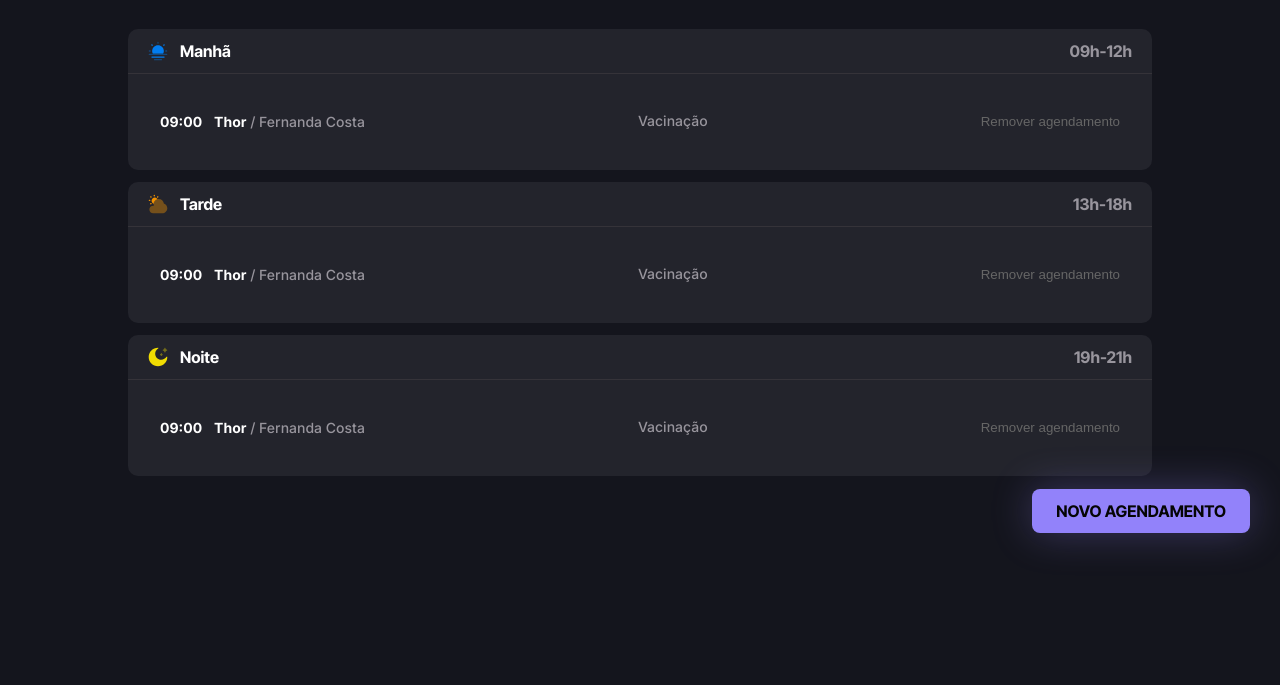
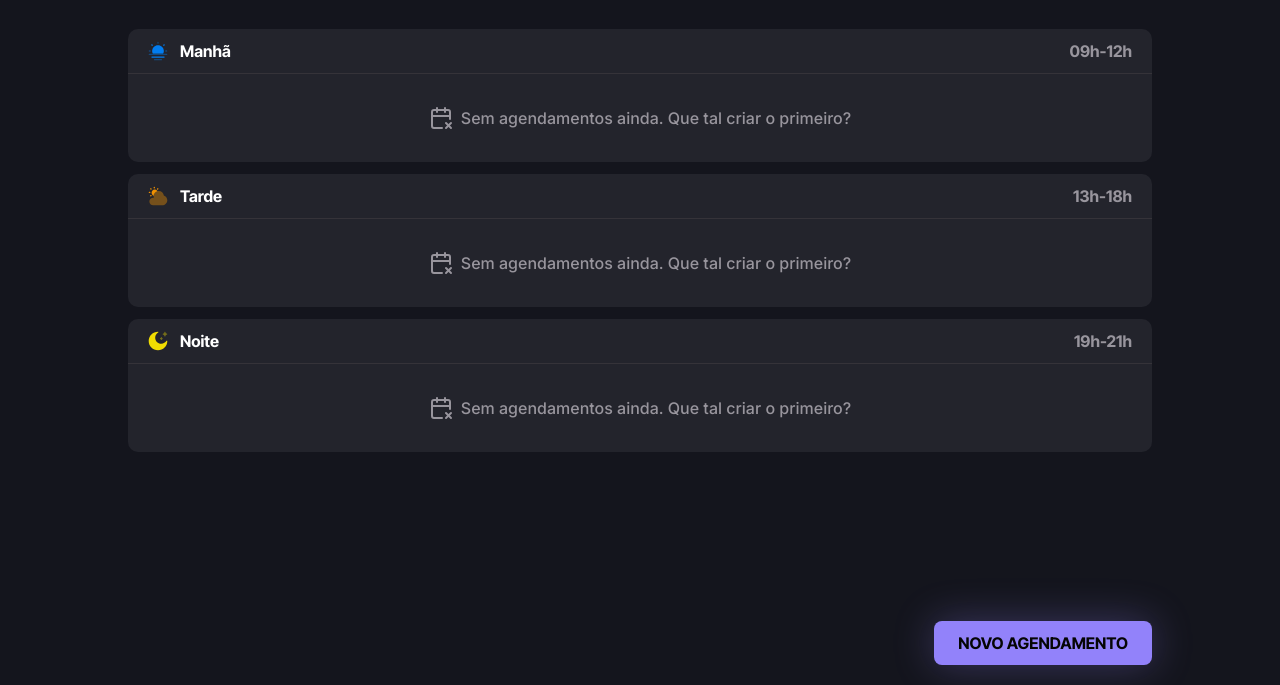
Before and after one commit to raissaaciolee/Agendamento-de-Petshop, a plain HTML site: page index.html in a window 1280 px wide. Shown: the part 115-800 px from the top of the page. Drawn offline with Linux system fonts and the light colour scheme.

Commit message:
|| feat: mensagem "Sem agendamentos", correções no footer e bloqueio de scroll ||
Descrição:
- Criada mensagem "Sem agendamentos" para exibir ao usuário quando não houver agendamentos disponíveis no período selecionado;
- Corrigido o posicionamento do footer, que apresentava falhas em algumas resoluções de tela;
- Ajustada a altura da página para garantir que o layout ocupe corretamente a tela inteira;
- Implementado o bloqueio de scroll da página principal enquanto o formulário estiver aberto, permitindo scroll apenas dentro do próprio formulário.

```diff
--- a/index.html
+++ b/index.html
@@ -4,7 +4,6 @@
     <meta charset="UTF-8" />
     <meta name="viewport" content="width=device-width, initial-scale=1.0" />
     <title>Agendamento de Serviços | Mundo Pet</title>
-
     <link
       rel="shortcut icon"
       href="./src/assets/favicon.svg"
@@ -38,7 +37,7 @@
                 </header>
 
                 <ul class="appointment-list grid g-12">
-                    <li class="appointment-item grid" role="list">
+                    <!-- <li class="appointment-item grid" role="list">
                         <div class="time-and-names flex items-center g-12">
                             <b class="appointment-time lh-24">09:00</b>
                             <div class="appointment-details  items-center g-4">
@@ -51,6 +50,10 @@
                             <span class="tooltip">Vacinação</span>
                         </div>
                         <button type="button" class="remove-appointment transition lh-16" aria-label="Remover agendamento">Remover agendamento</button>
+                    </li> -->
+                    <li class="no-schedules flex items-center g-8">
+                        <img src="./src/assets/calendar-x.svg" alt="">
+                        <span>Sem agendamentos ainda. Que tal criar o primeiro?</span>
                     </li>
                 </ul>
             </section>
@@ -65,7 +68,7 @@
                 </header>
 
                 <ul class="appointment-list grid g-12">
-                    <li class="appointment-item grid" role="list">
+                    <!-- <li class="appointment-item grid" role="list">
                         <div class="time-and-names flex items-center g-12">
                             <b class="appointment-time lh-24">09:00</b>
                             <div class="appointment-details  items-center g-4">
@@ -78,6 +81,10 @@
                             <span class="tooltip">Vacinação</span>
                         </div>
                         <button type="button" class="remove-appointment transition lh-16" aria-label="Remover agendamento">Remover agendamento</button>
+                    </li> -->
+                    <li class="no-schedules flex items-center g-8">
+                        <img src="./src/assets/calendar-x.svg" alt="">
+                        <span>Sem agendamentos ainda. Que tal criar o primeiro?</span>
                     </li>
                 </ul>
             </section>
@@ -91,7 +98,7 @@
                 </header>
 
                 <ul class="appointment-list grid g-12">
-                    <li class="appointment-item grid" role="list">
+                    <!-- <li class="appointment-item grid" role="list">
                         <div class="time-and-names flex items-center g-12">
                             <b class="appointment-time lh-24">09:00</b>
                             <div class="appointment-details  items-center g-4">
@@ -104,6 +111,10 @@
                             <span class="tooltip">Vacinação</span>
                         </div>
                         <button type="button" class="remove-appointment transition lh-16" aria-label="Remover agendamento">Remover agendamento</button>
+                    </li> -->
+                    <li class="no-schedules flex items-center g-8">
+                        <img src="./src/assets/calendar-x.svg" alt="">
+                        <span>Sem agendamentos ainda. Que tal criar o primeiro?</span>
                     </li>
                 </ul>
             </section>
@@ -113,6 +124,7 @@
             <button type="button" class="button">Novo agendamento</button>
         </footer>
     </div>
+
 
     <!-- FORMULÁRIO DE AGENDAMENTO -->
     <div class="overlay hidden">
--- a/src/styles/components/schedule-sections.css
+++ b/src/styles/components/schedule-sections.css
@@ -1,10 +1,10 @@
+/* Estilização para cada período */
 .schedule-section {
     background-color: var(--background-tertiary);
     border-radius: 1rem;
-}
 
-/* Estilização do header */
-.schedule-section header {
+    /* Estilização do header */
+    & header {
         padding: 1.2rem 2rem;
         border-bottom: 1px solid var(--border-divisor);
 
@@ -13,6 +13,7 @@
             margin-left: auto;
             font: 700 1.6rem var(--ff-inter-tight);
         }
+    }
 }
 
 .appointment-list {
@@ -26,8 +27,21 @@
         "service"
         "remove-appointment";
 
-        /* Adiciona borda inferior nos itens, exceto no último */
-        &:not(:last-child) { border-bottom: 1px solid var(--border-divisor); }
+        /* Adiciona borda superior nos itens, exceto no primeiro */
+        &:not(:first-child) { border-top: 1px solid var(--border-divisor); }
+    }
+}
+
+/* Mensagem informando que naquele período não há agendamentos */
+.no-schedules {
+    padding-block: 1.2rem;
+    justify-self: center;
+    font-size: 1.6rem;
+
+    & span {
+        max-width: 20ch;
+        word-wrap: break-word;
+        text-align: center;
     }
 }
 
@@ -69,7 +83,7 @@
         background-color: var(--background-secondary);
         color: var(--content-primary);
         padding: 1.2rem;
-        border-radius: 0.4rem;
+        border-radius: 0.8rem;
         width: 30rem;
         text-align: center;
         z-index: 10;
@@ -109,4 +123,7 @@
         /* Remove o margin dos elementos para melhorar o alinhamento */
         & .service, & .remove-appointment { margin: 0; }
     }
+
+    /* Tira a largura máxima */
+    .no-schedules span { max-width: none; }
 }
--- a/src/styles/form.css
+++ b/src/styles/form.css
@@ -1,8 +1,7 @@
 /* Para desfocar o fundo */
 .overlay {
   position: absolute;
-  top: 0;
-  left: 0;
+  inset: 0;
   width: 100%;
   min-height: 100%;
   z-index: 999;
@@ -22,6 +21,7 @@
     }
 }
 
+/* Estilização do formulário */
 .form {
     position: absolute;
     padding: 4rem 2rem;
@@ -30,11 +30,15 @@
     border-radius: 1.2rem;
     position: relative;
     animation: appear .5s ease-in-out backwards;
+    max-height: 85vh;
+    overflow-y: auto;
+    scrollbar-width: none;
 
     /* Estilização do botão de fechar o formulário */
     & .close-form {
         position: absolute;
-        inset: .8rem .8rem auto auto;
+        top: .8rem;
+        right: .8rem;
 
         &:hover {
             transform: scale(1.1);
@@ -53,14 +57,10 @@
 }
 
 @media (width >= 1024px) {
-    .overlay {
-        display: flex;
-        align-items: center;
-    }
-
+    /* Largura máxima do formulário e margin-top flexível */
     .form {
         max-width: 44.5rem;
-        margin-block: 2.6rem;
+        margin-top: 5%;
 
         /* Inputs de data e hora lado a lado em telas maiores */
         & .date-hour-inputs {
--- a/src/styles/global.css
+++ b/src/styles/global.css
@@ -41,7 +41,10 @@
   margin-inline: auto;
 }
 
+html { height: 100%; }
+
 body {
+    min-height: 100%;
     position: relative;
     font: 500 1.4rem var(--ff-inter);
     background-color: var(--background-primary);
--- a/src/styles/layout.css
+++ b/src/styles/layout.css
@@ -1,25 +1,37 @@
+/* Logo fixado no topo */
 #logo {
     position: absolute;
     top: 0;
     z-index: 1000;
 }
 
+/* Container principal do agendamento */
 #schedule-display {
-    padding-block-start: 5.6rem;
+    padding-block: 5.6rem;
+    min-height: 100vh;
+    position: relative;
 
+    /* Cabeçalho do agendamento */
     & #main-header {
         margin-bottom: 3.2rem;
 
-        & input { max-width: 18.3rem; }
+        /* Campo de input no cabeçalho */
+        & input {
+            max-width: 18.3rem;
+        }
     }
 
+    /* Container de agendamentos */
     & #scheduled-appointments-container {
         margin-bottom: 5.6rem;
     }
 
+    /* Rodapé da página com o botão */
     & footer {
         width: 100vw;
         margin-inline: calc(-50vw + 50%);
+        position: absolute;
+        inset: auto 0 0 0;
         background-color: var(--background-tertiary);
         padding-block: 1.8rem;
         text-align: center;
@@ -27,25 +39,30 @@
 }
 
 @media (width >= 1024px) {
+    /* Ajuste do container principal em telas grandes */
     #schedule-display {
-        padding-block: 6.2rem 7.2rem;
+        padding-block: 6.2rem 8rem;
 
+        /* Ajuste do cabeçalho em telas grandes */
         & #main-header {
             display: flex;
             justify-content: space-between;
         }
 
-        & #scheduled-appointments-container { margin: 0; }
+        /* Ajuste do container de agendamentos em telas grandes */
+        & #scheduled-appointments-container {
+            margin: 0;
+        }
 
+        /* Ajuste do rodapé em telas grandes */
         & footer {
-            width: unset;
+            left: auto;
+            bottom: 2rem;
+            width: auto;
             margin-inline: 0;
             padding: 0;
+            text-align: left;
             background-color: transparent;
-            text-align: left;
-            position: absolute;
-            right: 3rem;
-            bottom: 1.5rem;
         }
     }
 }
--- a/src/styles/utilitys.css
+++ b/src/styles/utilitys.css
@@ -6,7 +6,6 @@
     opacity: 0;
     visibility: hidden;
     pointer-events: none;
-    transition: opacity 0.3s ease;
 }
 .items-center { align-items: center; }
 
@@ -26,3 +25,9 @@
 
 /* ANIMAÇÃO E TRANSIÇÃO */
 .transition { transition: all .5s ease-in-out; }
+
+/* Bloqueia o scroll da página quando o formulário estiver visível */
+.no-scroll {
+  overflow: hidden;
+  height: 100vh;
+}
```
Also changed, not shown: src/assets/calendar-x.svg (added).
